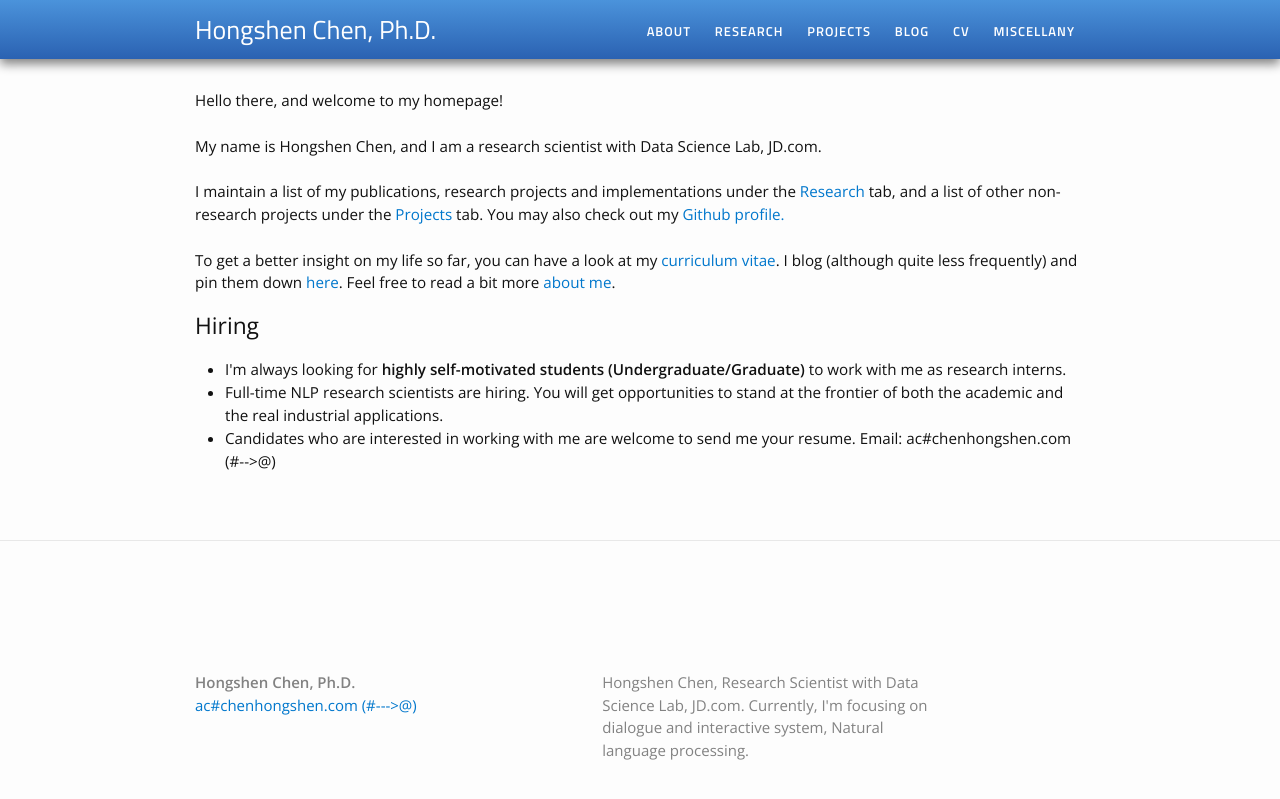
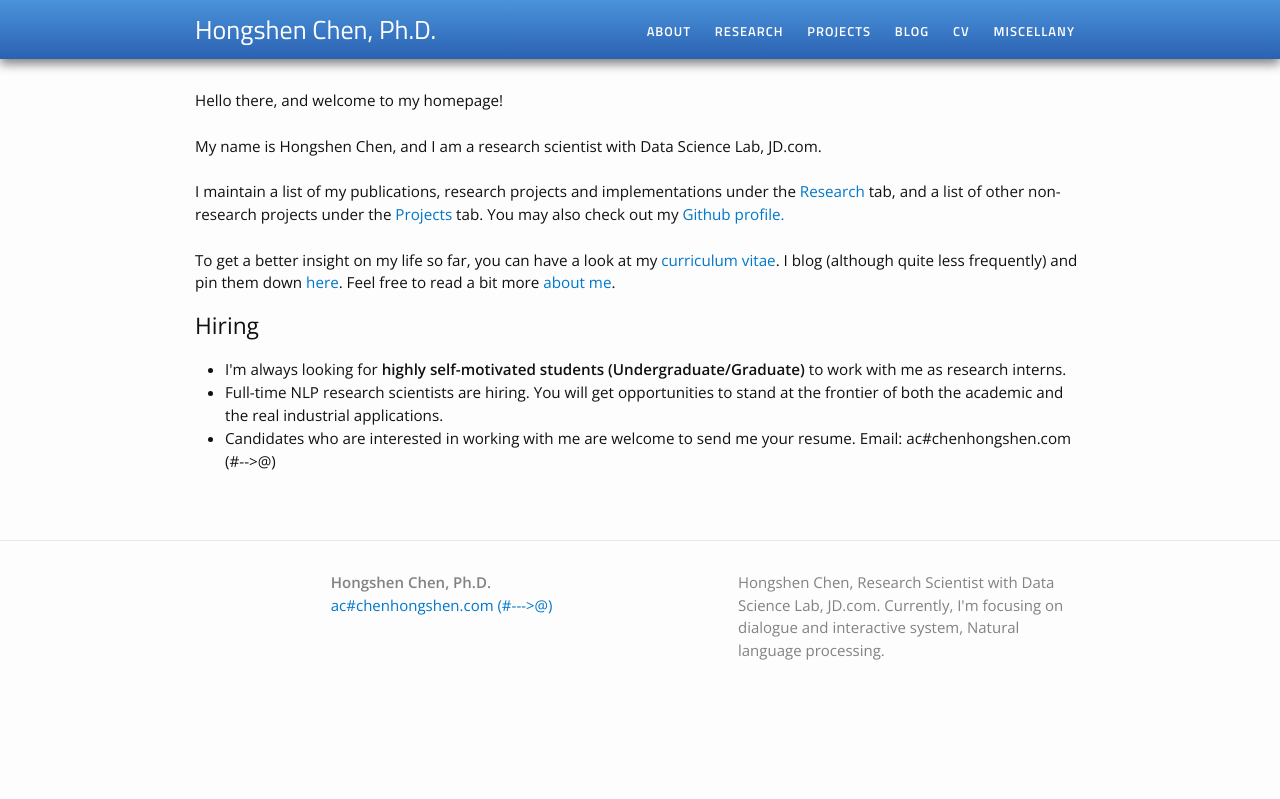
Before and after one commit to chenhongshen/chenhongshen.github.io, a Jekyll site: the page built from index.html, in a window 1280 px wide. Shown: the top 799 px of the page. Built offline with Jekyll 4.4.1, drawn with Linux system fonts in a browser that asks for light colours; a script that is not in the unit is left out.

Commit message:
Update footer.html

```diff
--- a/_includes/footer.html
+++ b/_includes/footer.html
@@ -6,7 +6,7 @@
 
     <div class="footer-col-wrapper">
 
-      <div style="width:100px; height:100px;">
+      <div class="footer-col  footer-col-0">
       <script type="text/javascript" id="clstr_globe" src="//cdn.clustrmaps.com/globe.js?d=QQPxeEBMHzFqGQ-Y-kOTyqzZSeDMBpyXlxM41V9W6RQ"></script>
       </div>
 
```
